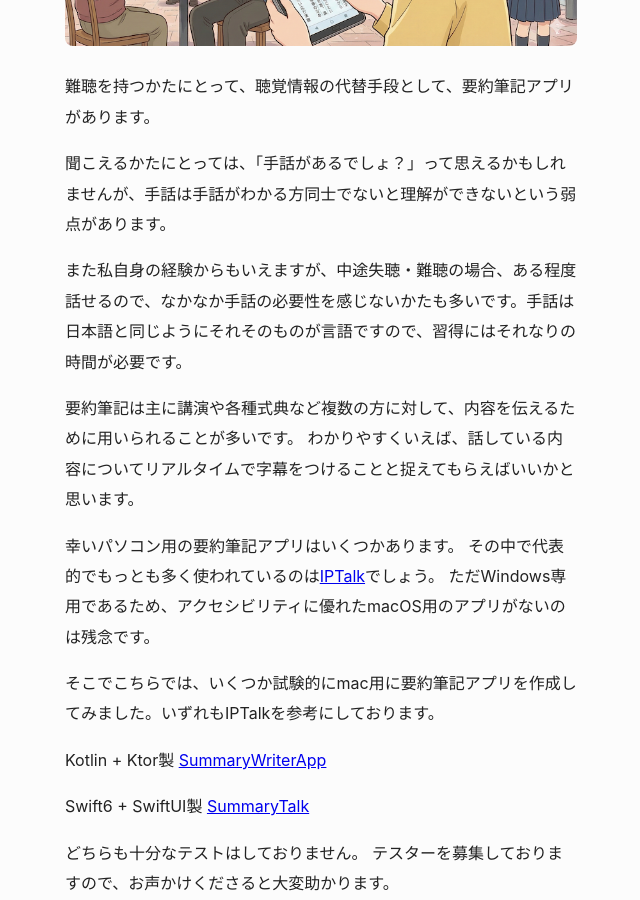
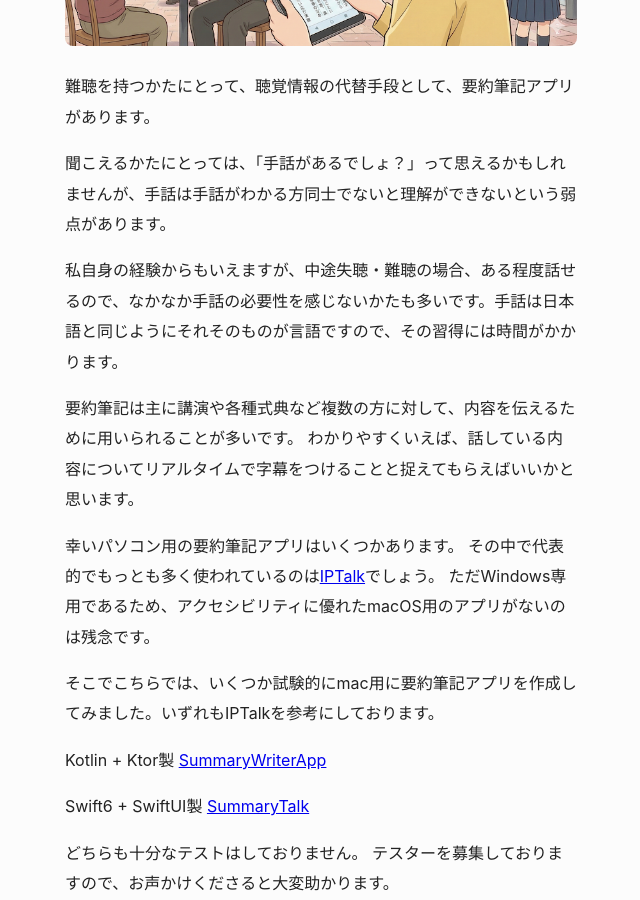
Before and after one commit to SilentMalachite/A11yLab, a Jekyll site: the page built from _hearing/2026-01-03-summaryapp.md, in a window 1280 px wide and 900 px high, scrolled down 477 px. Shown: the whole window, without its empty margins (319-959 px from the left). Built offline with Jekyll 4.4.1, drawn with Linux system fonts in a browser that asks for light colours.

Commit message:
Update hearing notes for summaryapp
Co-Authored-By: Warp <agent@warp.dev>

```diff
--- a/_hearing/2026-01-03-summaryapp.md
+++ b/_hearing/2026-01-03-summaryapp.md
@@ -12,7 +12,7 @@ date: 2026-01-03
 
 聞こえるかたにとっては、「手話があるでしょ？」って思えるかもしれませんが、手話は手話がわかる方同士でないと理解ができないという弱点があります。
 
-また私自身の経験からもいえますが、中途失聴・難聴の場合、ある程度話せるので、なかなか手話の必要性を感じないかたも多いです。手話は日本語と同じようにそれそのものが言語ですので、習得にはそれなりの時間が必要です。
+私自身の経験からもいえますが、中途失聴・難聴の場合、ある程度話せるので、なかなか手話の必要性を感じないかたも多いです。手話は日本語と同じようにそれそのものが言語ですので、その習得には時間がかかります。
 
 要約筆記は主に講演や各種式典など複数の方に対して、内容を伝えるために用いられることが多いです。
 わかりやすくいえば、話している内容についてリアルタイムで字幕をつけることと捉えてもらえばいいかと思います。
```
